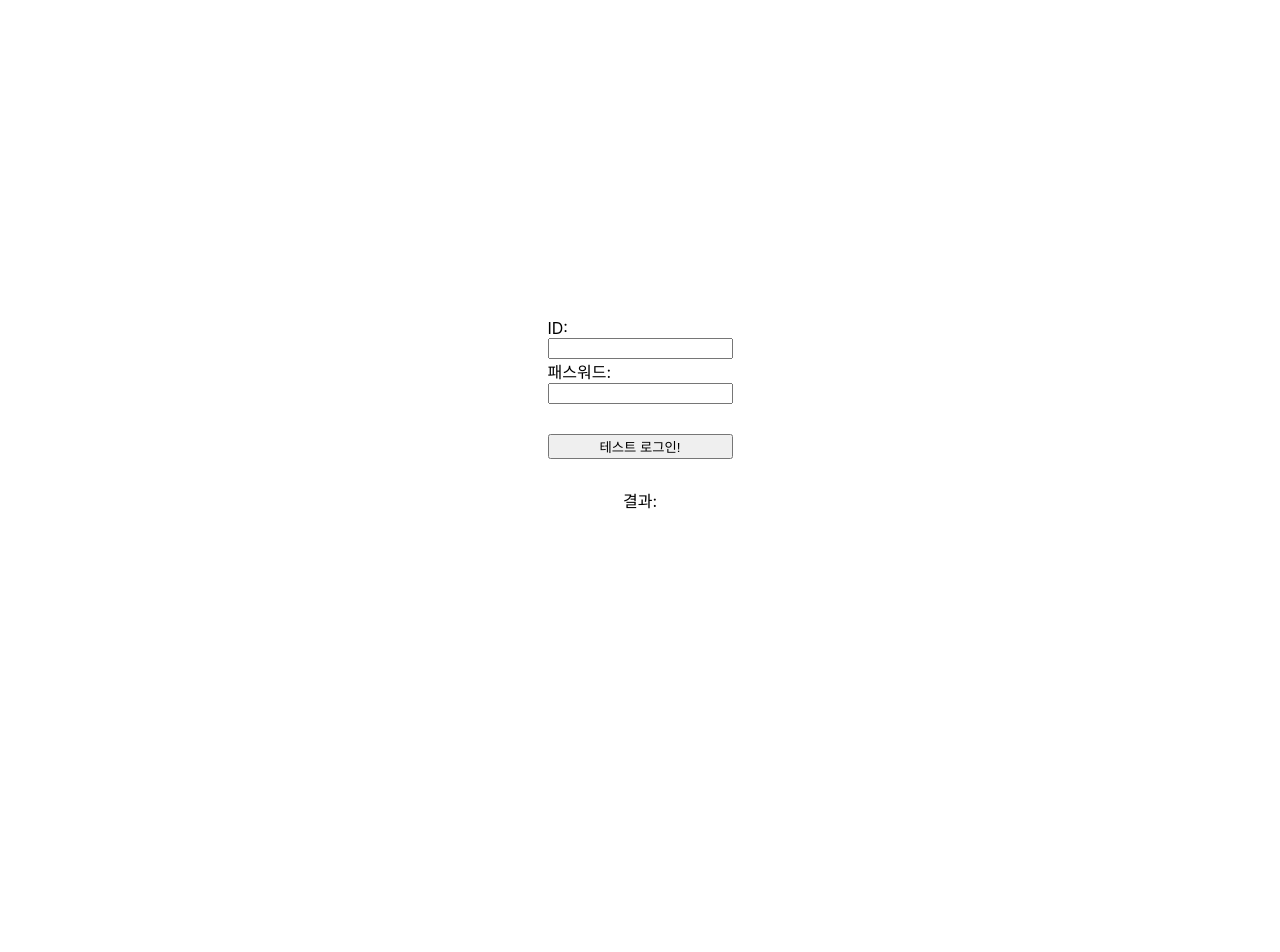
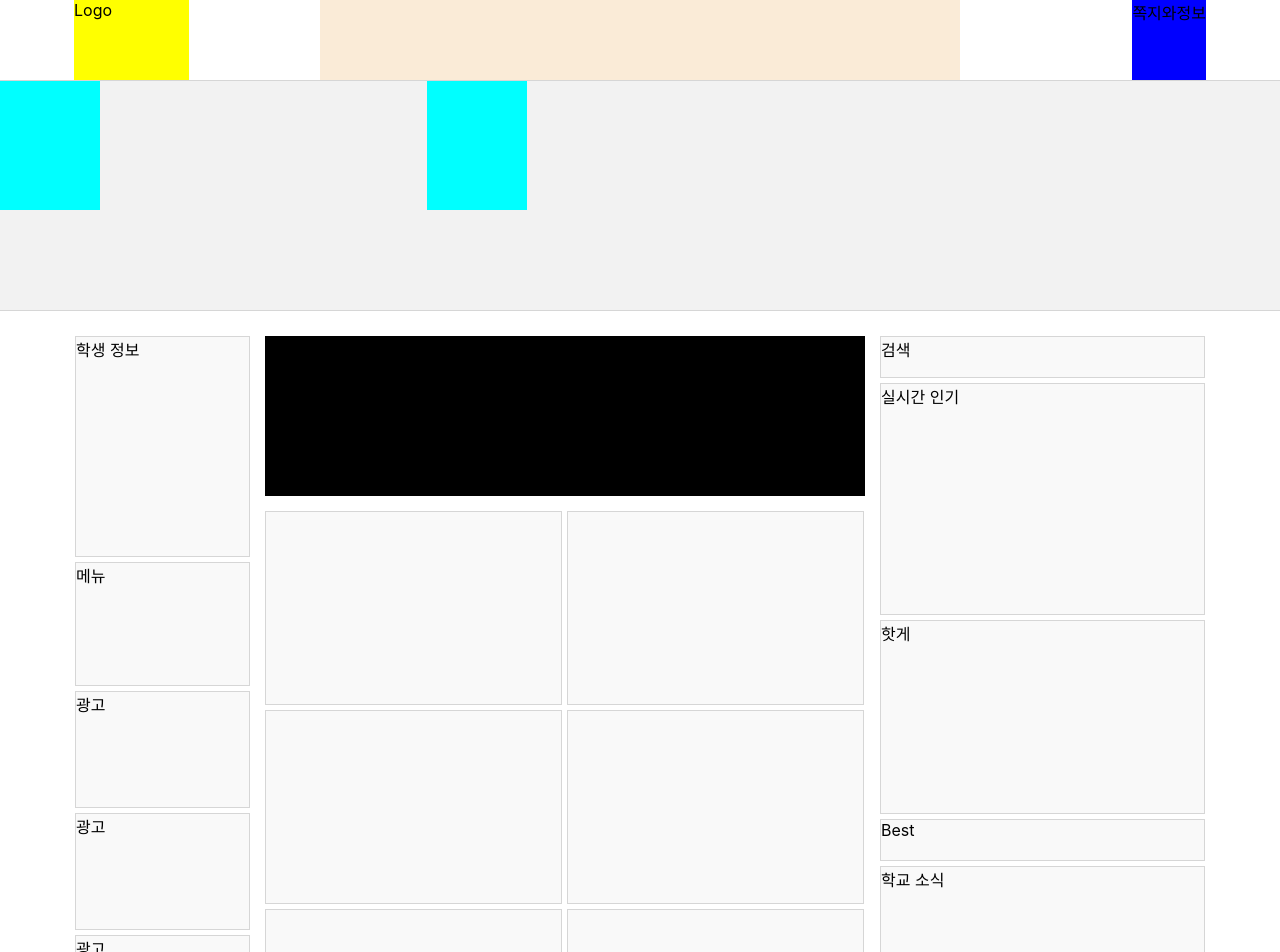
Before and after one commit to wafflestudio19-5/team5-web, a React (Create React App) app: page / in a window 1280 px wide. Shown: the top 952 px of the page. Before the commit the page ends 800 px from the top, so only its background shows below. Built offline with nearby package versions, Linux system fonts and the light colour scheme.

Commit message:
SCSS 폴더 설계 및 기본 layout 구성

```diff
--- a/package.json
+++ b/package.json
@@ -11,6 +11,7 @@
     "@types/react": "^17.0.36",
     "@types/react-dom": "^17.0.11",
     "axios": "^0.24.0",
+    "bootstrap-scss": "^4.6.1",
     "react": "^17.0.2",
     "react-dom": "^17.0.2",
     "react-scripts": "4.0.3",
--- a/src/App.tsx
+++ b/src/App.tsx
@@ -1,9 +1,11 @@
 import TestComponent from "./component/TestComponent/TestComponent";
 import "./App.css";
+import "./scss/main.scss";
+import Home from "./component/Home/Home";
 function App() {
   return (
     <div className="App">
-      <TestComponent />
+      <Home />
     </div>
   );
 }
--- /dev/null
+++ b/src/component/Home/Home.tsx
@@ -0,0 +1,90 @@
+const Home = () => {
+  return (
+    <div>
+      <nav>
+        <div className={"wrap"}>
+          <div id={"logo"}>Logo</div>
+          <div id={"account"}>쪽지와정보</div>
+          <ul id={"menu"}>
+            <li>대충메뉴</li>
+          </ul>
+        </div>
+      </nav>
+      <div id={"submenu"}>
+        <div className={"group"}></div>
+        <div className={"group"}></div>
+      </div>
+      <div id={"container"}>
+        <div className={"banner"}></div>
+        <div className={"leftSide"}>
+          <div className={"userCard"}>학생 정보</div>
+          <div className={"menu"}>메뉴</div>
+          <div className={"ad"}>광고</div>
+          <div className={"ad"}>광고</div>
+          <div className={"ad"}>광고</div>
+        </div>
+        <div className={"rightSide"}>
+          <div className={"searchBar"}>검색</div>
+          <div className={"sideNow"}>실시간 인기</div>
+          <div className={"sideHot"}>핫게</div>
+          <div className={"sideBest"}>Best</div>
+          <div className={"sideSchool"}>학교 소식</div>
+          <div className={"sideLecEval"}>최근 강의평</div>
+        </div>
+        <div className={"main"}>
+          <div className={"card"}>
+            <div className={"board"}></div>
+          </div>
+          <div className={"card"}>
+            <div className={"board"}></div>
+          </div>
+          <div className={"card"}>
+            <div className={"board"}></div>
+          </div>
+          <div className={"card"}>
+            <div className={"board"}></div>
+          </div>
+          <div className={"card"}>
+            <div className={"board"}></div>
+          </div>
+          <div className={"card"}>
+            <div className={"board"}></div>
+          </div>
+          <div className={"card"}>
+            <div className={"board"}></div>
+          </div>
+          <div className={"card"}>
+            <div className={"board"}></div>
+          </div>
+          <div className={"card"}>
+            <div className={"board"}></div>
+          </div>
+          <div className={"card"}>
+            <div className={"board"}></div>
+          </div>
+          <div className={"card"}>
+            <div className={"board"}></div>
+          </div>
+          <div className={"card"}>
+            <div className={"board"}></div>
+          </div>
+          <div className={"card"}>
+            <div className={"board"}></div>
+          </div>
+          <div className={"card"}>
+            <div className={"board"}></div>
+          </div>
+          <div className={"card"}>
+            <div className={"board"}></div>
+          </div>
+          <div className={"card"}>
+            <div className={"board"}></div>
+          </div>
+        </div>
+      </div>
+      <div id={"bottom"}>대충 바닥</div>
+    </div>
+  );
+};
+
+export default Home;
--- /dev/null
+++ b/src/scss/abstracts/_variables.scss
@@ -0,0 +1,3 @@
+$cardColor: #f9f9f9;
+
+$borderColor: #d6d6d6;
--- /dev/null
+++ b/src/scss/components/_header.scss
@@ -0,0 +1,41 @@
+nav {
+  position: fixed;
+  z-index: 100;
+  left: 0;
+  top: 0;
+  width: 100%;
+  height: 80px;
+  border-bottom: 1px solid #d6d6d6;
+  background-color: #fff;
+
+  .wrap {
+    margin: 0 auto;
+    width: 1180px;
+    height: 100%;
+
+    #logo {
+      float: left;
+      margin-left: 24px;
+      height: 100%;
+      background-color: yellow;
+      width: 115px;
+    }
+
+    #account {
+      float: right;
+      margin-right: 24px;
+      height: 100%;
+      background-color: blue;
+    }
+
+    #menu {
+      margin: 0 auto;
+      width: 600px;
+      height: 100%;
+      font-size: 0;
+      text-align: center;
+      background-color: antiquewhite;
+    }
+  }
+
+}
--- /dev/null
+++ b/src/scss/components/_submenu.scss
@@ -0,0 +1,17 @@
+#submenu {
+  display: grid;
+  position: relative;
+  grid-template-columns: 1fr 1fr 1fr;
+  margin: 80px auto 25px auto;
+  height: 230px;
+  background-color: #f2f2f2;
+  border-bottom: 1px solid #d6d6d6;
+}
+
+
+
+.group {
+  height: 130px;
+  width: 100px;
+  background-color: aqua;
+}
--- /dev/null
+++ b/src/scss/main.scss
@@ -0,0 +1,10 @@
+@import
+   "abstracts/variables";
+
+@import
+   "components/header",
+   "components/submenu",
+   "components/bottom";
+
+@import
+   "pages/Home";
--- /dev/null
+++ b/src/scss/pages/_Home.scss
@@ -0,0 +1,103 @@
+div {display: block}
+
+#container {
+  width: 1180px;
+
+  position: relative;
+  box-sizing: border-box;
+  margin: 0 auto 25px auto;
+
+  .banner {
+    position: relative;
+    left: 215px;
+    margin-top: 25px;
+    width: 600px;
+    height: 160px;
+    overflow: hidden;
+    background-color: black;
+  }
+
+  .leftSide > div{
+    border : 1px solid $borderColor;
+    background-color: $cardColor;
+  }
+
+  .leftSide {
+    position: absolute;
+    left: 25px;
+    top: 0;
+    width: 175px;
+    height: 300px;
+
+    .userCard {
+      height: 219px;
+    }
+
+    .menu {
+      margin-top: 5px;
+      height: 122px;
+    }
+
+    .ad {
+      margin-top: 5px;
+      height: 115px;
+    }
+  }
+
+  .rightSide > div{
+    border : 1px solid $borderColor;
+    background-color: $cardColor;
+  }
+
+  .rightSide {
+    position: absolute;
+    right: 25px;
+    top: 0;
+    width: 325px;
+    height: 400px;
+
+    .searchBar {
+      height: 40px;
+    }
+    .sideNow {
+      margin-top: 5px;
+      height: 230px;
+    }
+    .sideHot {
+      margin-top: 5px;
+      height: 192px;
+    }
+    .sideBest {
+      margin-top: 5px;
+      height: 40px;
+    }
+    .sideSchool {
+      margin-top: 5px;
+      height: 116px;
+    }
+    .sideSchool {
+      margin-top: 5px;
+      height: 432px;
+    }
+    .sideLecEval {
+      margin-top: 5px;
+      height: 432px;
+    }
+  }
+
+  .main > .card{
+    float: left;
+    margin: 0 5px 5px 0;
+    width: 295px;
+    height: 192px;
+    overflow: hidden;
+    border : 1px solid $borderColor;
+    background-color: $cardColor;
+  }
+  .main {
+    position: relative;
+    left: 215px;
+    margin: 15px 0;
+    width: 605px;
+  }
+}
```
Also changed, not shown: src/scss/base/_typography.scss (added), src/scss/components/_bottom.scss (added), 1 other file (tests, documents, lock files or other folders).
